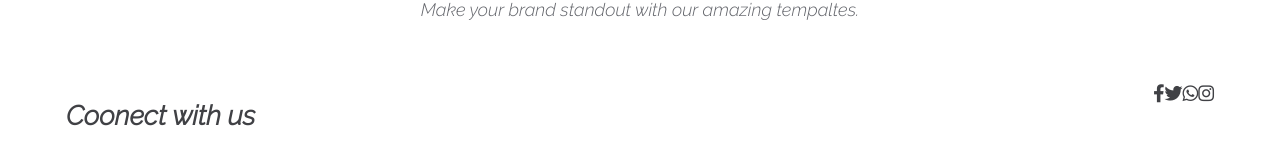
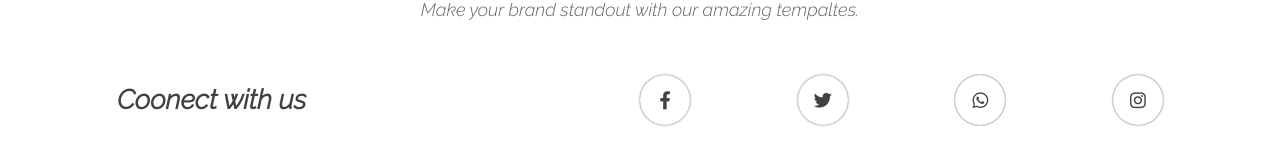
Before and after one commit to romsoloman/Wixin, a React (Create React App) app: page /#/ in a window 1280 px wide. Shown: the part 3735-3900 px from the top of the page. After the commit the page ends 3865 px from the top, so only its background shows below. Built offline with nearby package versions, Linux system fonts and the light colour scheme.

Commit message:
Done home page design

```diff
--- a/src/pages/Home/Home.jsx
+++ b/src/pages/Home/Home.jsx
@@ -47,13 +47,13 @@ export const Home = (props) => {
                     {console.log('templetesToShow', templetesToShow)}
                 <TemplateList templates={templetesToShow} isHomePage={true} />
                 </section>}
-                <footer className="footer">
+                <footer className="footer container">
                     <h1>Coonect with us</h1>
                     <div className="items">
-                        <a href=""><i class="fab fa-facebook-f"></i></a>
-                        <a href=""><i class="fab fa-twitter"></i></a>
-                        <a href=""><i class="fab fa-whatsapp"></i></a>
-                        <a href=""><i class="fab fa-instagram"></i></a>
+                        <a className="item" href=""><i class="fab fa-facebook-f"></i></a>
+                        <a className="item" href=""><i class="fab fa-twitter"></i></a>
+                        <a className="item" href=""><i class="fab fa-whatsapp"></i></a>
+                        <a className="item" href=""><i class="fab fa-instagram"></i></a>
                     </div>
                 </footer>
 
--- a/src/pages/Home/Home.scss
+++ b/src/pages/Home/Home.scss
@@ -35,8 +35,29 @@
   .h-p-card-txt{
     margin-bottom: 50px;
   }
+  .h-p-templete-list{
+    margin-bottom: 120px;
+  }
   .footer{
     display: flex;
+    align-items: center;
     justify-content: space-between;
+    h1{
+      margin: 0;
+    }
+    .items{
+      width: 50%;
+      display: flex;
+      justify-content: space-between;
+      .item{
+        display: flex;
+        justify-content: center;
+        align-items: center;
+        height: 50px;
+        width: 50px;
+        border-radius: 50%;
+        box-shadow: 0px 0px 2px 0px;
+      }
+    }
   }
 }
```
